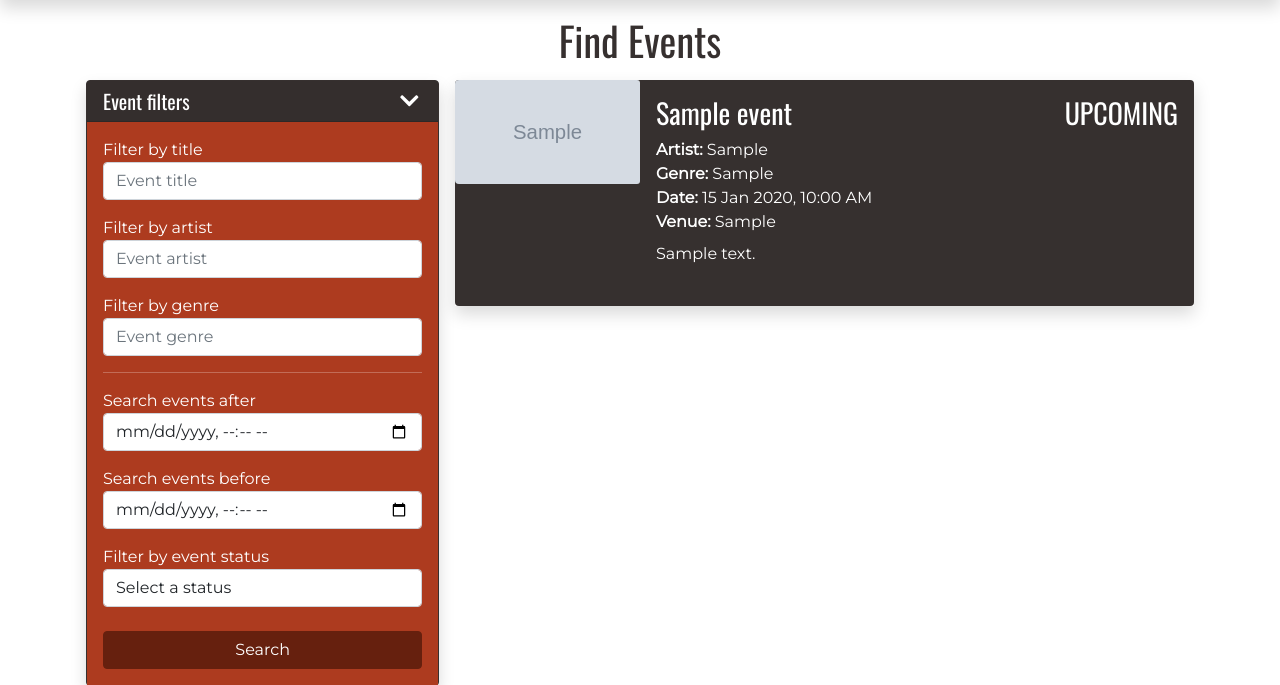
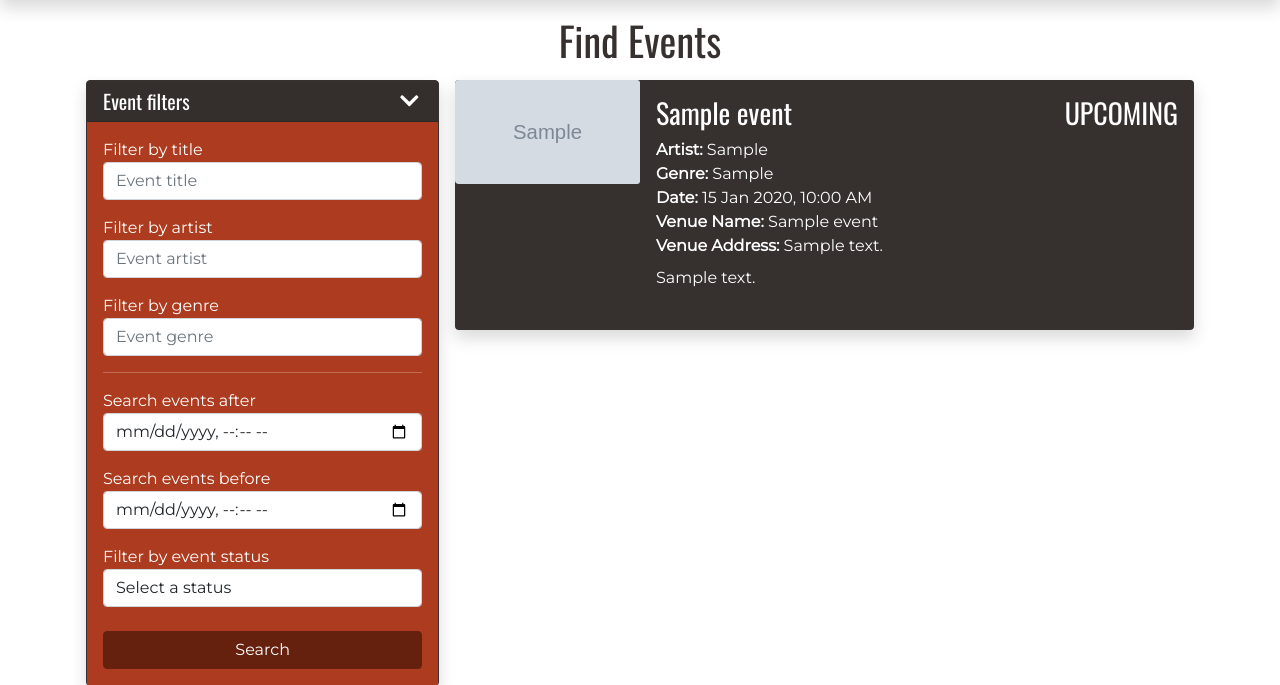
Before and after one commit to HansT01/IAB207-Events, a Flask app: page /findevents in a window 1280 px wide. Shown: the part 64-749 px from the top of the page. Run offline with Flask 2, Linux system fonts and the light colour scheme; tables that the repository leaves empty hold one stand-in row (values such as "Sample post"); grey boxes marked "Sample" are stand-in pictures; some libraries are stand-ins or nearby versions.

Commit message:
Separated venue name and venue address

```diff
--- a/concerts/forms.py
+++ b/concerts/forms.py
@@ -49,7 +49,10 @@ class EventForm(FlaskForm):
         "Date and time",
         validators=[InputRequired("Enter a title")],
     )
-    venue = StringField(
+    venue_name = StringField(
+        "Venue name", validators=[InputRequired("Enter the venue name")]
+    )
+    venue_address = StringField(
         "Venue address", validators=[InputRequired("Enter the venue address")]
     )
     desc = TextAreaField(
--- a/concerts/models.py
+++ b/concerts/models.py
@@ -11,7 +11,8 @@ class Event(db.Model):
     title = db.Column(db.String(255))
     artist = db.Column(db.String(255))
     genre = db.Column(db.String(255))
-    venue = db.Column(db.String(255))
+    venue_name = db.Column(db.String(255))
+    venue_address = db.Column(db.String(255))
     status = db.Column(db.String(255))
     desc = db.Column(db.Text)
     tickets = db.Column(db.Integer)
--- a/concerts/templates/components/cardcontent.jinja
+++ b/concerts/templates/components/cardcontent.jinja
@@ -22,7 +22,8 @@
               <b>Genre:</b> {{event.genre}} <br />
               <b>Date:</b> {{event.timestamp.strftime("%d %b %Y, %I:%M %p")}}
               <br />
-              <b>Venue:</b> {{event.venue}}
+              <b>Venue Name:</b> {{event.venue_name}} <br />
+              <b>Venue Address:</b> {{event.venue_address}}
             </p>
           </div>
         </div>
--- a/concerts/templates/components/eventcontent.jinja
+++ b/concerts/templates/components/eventcontent.jinja
@@ -22,7 +22,8 @@
           <b>Genre:</b> {{event.genre}} <br />
           <b>Date:</b> {{event.timestamp.strftime("%d %b %Y, %I:%M %p")}}
           <br />
-          <b>Venue:</b> {{event.venue}}
+          <b>Venue Name:</b> {{event.venue_name}} <br />
+          <b>Venue Address:</b> {{event.venue_address}}
         </p>
       </div>
       <div class="col-auto text-sm-end">
--- a/concerts/templates/components/eventeditormodal.jinja
+++ b/concerts/templates/components/eventeditormodal.jinja
@@ -32,8 +32,12 @@
               {% endif %}
             </div>
 
+             <div class="mt-3">
+              {{ render_field(eventform.venue_name, type="text", class="form-control", placeholder="Venue name", value=event.venue_name) }}
+            </div>
+
             <div class="mt-3">
-              {{ render_field(eventform.venue, type="text", class="form-control", placeholder="Venue name, venue address", value=event.venue) }}
+              {{ render_field(eventform.venue_address, type="text", class="form-control", placeholder="Venue address", value=event.venue_address) }}
             </div>
 
             <div class="mt-3 col-sm-6">
--- a/concerts/templates/components/modalcontent.jinja
+++ b/concerts/templates/components/modalcontent.jinja
@@ -27,7 +27,8 @@
               <b>Genre:</b> {{event.genre}} <br />
               <b>Date:</b> {{event.timestamp.strftime("%d %b %Y, %I:%M %p")}}
               <br />
-              <b>Venue:</b> {{event.venue}}
+              <b>Venue Name:</b> {{event.venue_name}} <br />
+              <b>Venue Address:</b> {{event.venue_address}}
             </p>
           </div>
           <div class="col-auto text-sm-end">
--- a/concerts/views.py
+++ b/concerts/views.py
@@ -349,7 +349,8 @@ def add_event(eventform):
         title=eventform.title.data,
         artist=eventform.artist.data,
         genre=eventform.genre.data,
-        venue=eventform.venue.data,
+        venue_name=eventform.venue_name.data,
+        venue_address=eventform.venue_address.data,
         status=eventform.status.data,
         desc=eventform.desc.data,
         tickets=eventform.tickets.data,
@@ -377,7 +378,8 @@ def update_event(eventform):
     event.title = eventform.title.data
     event.artist = eventform.artist.data
     event.genre = eventform.genre.data
-    event.venue = eventform.venue.data
+    event.venue_name = eventform.venue_name.data
+    event.venue_address = eventform.venue_address.data
     event.status = eventform.status.data
     event.desc = eventform.desc.data
     event.tickets = eventform.tickets.data
```
